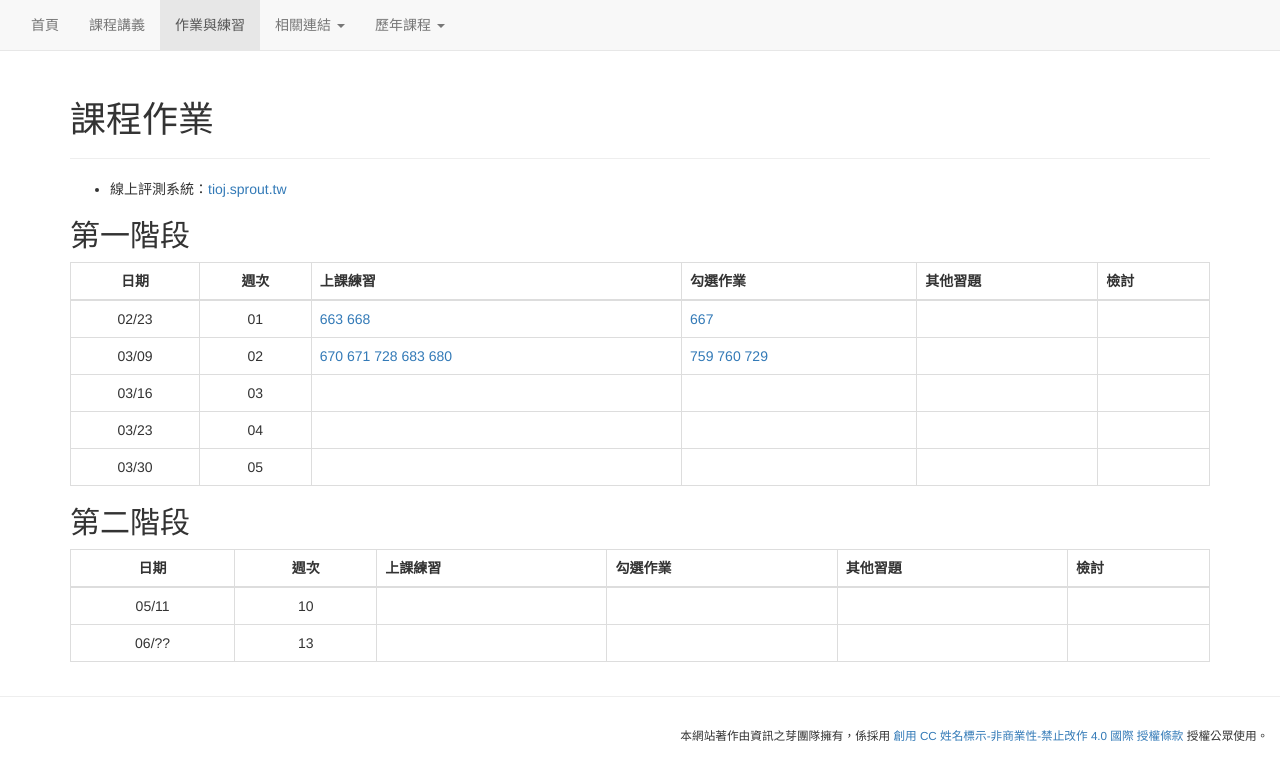
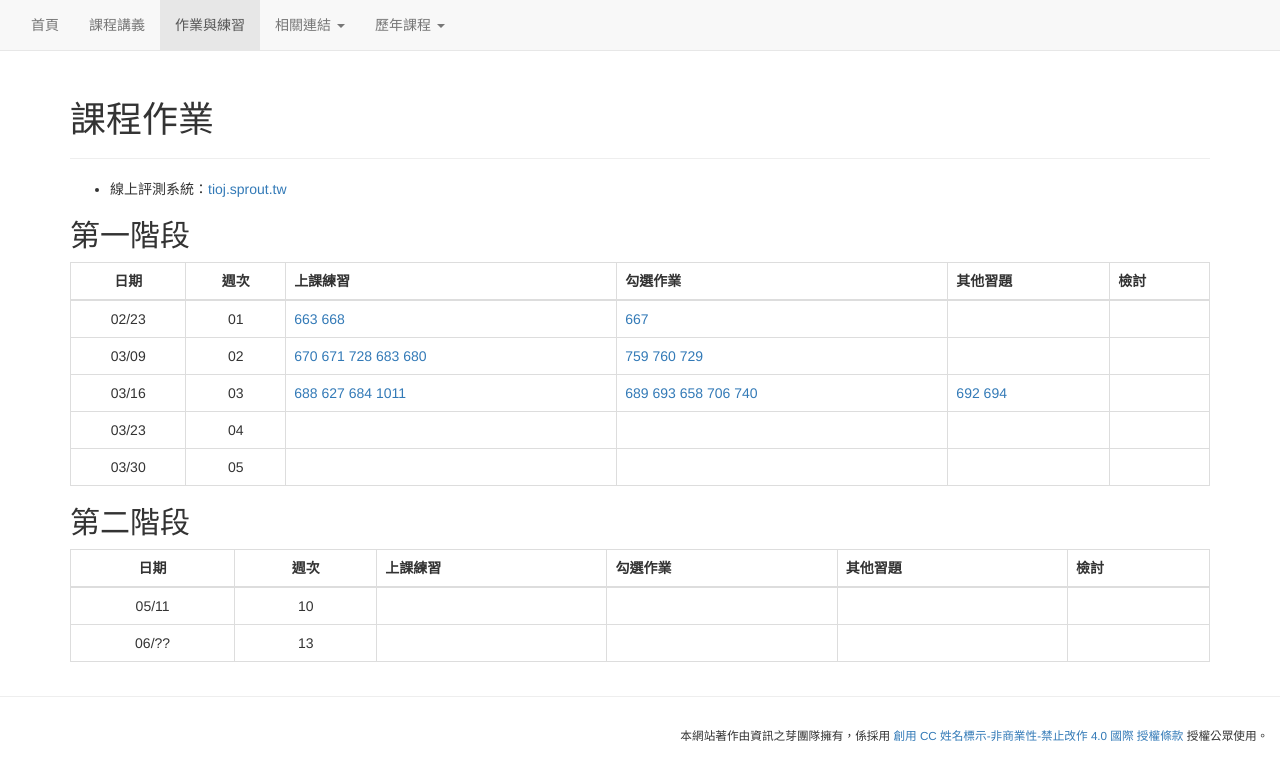
Before and after one commit to tw-csie-sprout/py2025, a Jekyll site: the page built from homework.md, in a window 1280 px wide. Shown: the top 781 px of the page. Built offline with Jekyll 4.4.1, drawn with Linux system fonts in a browser that asks for light colours.

Commit message:
Update week3 homework

```diff
--- a/homework.md
+++ b/homework.md
@@ -13,7 +13,7 @@ title: "課程作業"
 | :---: | :--: | :---- | :---- | :----- | :-- |
 | 02/23 | 01 | [663](https://tioj.sprout.tw/contests/4/problems/663) [668](https://tioj.sprout.tw/contests/4/problems/668) | [667](https://tioj.sprout.tw/contests/4/problems/667) |  |  |
 | 03/09 | 02 | [670](https://tioj.sprout.tw/contests/7/problems/670) [671](https://tioj.sprout.tw/contests/7/problems/671) [728](https://tioj.sprout.tw/contests/7/problems/728) [683](https://tioj.sprout.tw/contests/7/problems/683) [680](https://tioj.sprout.tw/contests/7/problems/680)  | [759](https://tioj.sprout.tw/contests/7/problems/759) [760](https://tioj.sprout.tw/contests/7/problems/760) [729](https://tioj.sprout.tw/contests/7/problems/729) |  |  |
-| 03/16 | 03 |  | | | |
+| 03/16 | 03 |[688](https://tioj.sprout.tw/contests/8/problems/688) [627](https://tioj.sprout.tw/contests/8/problems/627) [684](https://tioj.sprout.tw/contests/8/problems/684) [1011](https://tioj.sprout.tw/contests/8/problems/1011)   |[689](https://tioj.sprout.tw/contests/8/problems/689) [693](https://tioj.sprout.tw/contests/8/problems/693) [658](https://tioj.sprout.tw/contests/8/problems/658) [706](https://tioj.sprout.tw/contests/8/problems/706)  [740](https://tioj.sprout.tw/contests/8/problems/740)| [692](https://tioj.sprout.tw/contests/8/problems/688) [694](https://tioj.sprout.tw/contests/8/problems/627) | |
 | 03/23 | 04 |  |   | |
 | 03/30 | 05 |  | | | |
 
```
